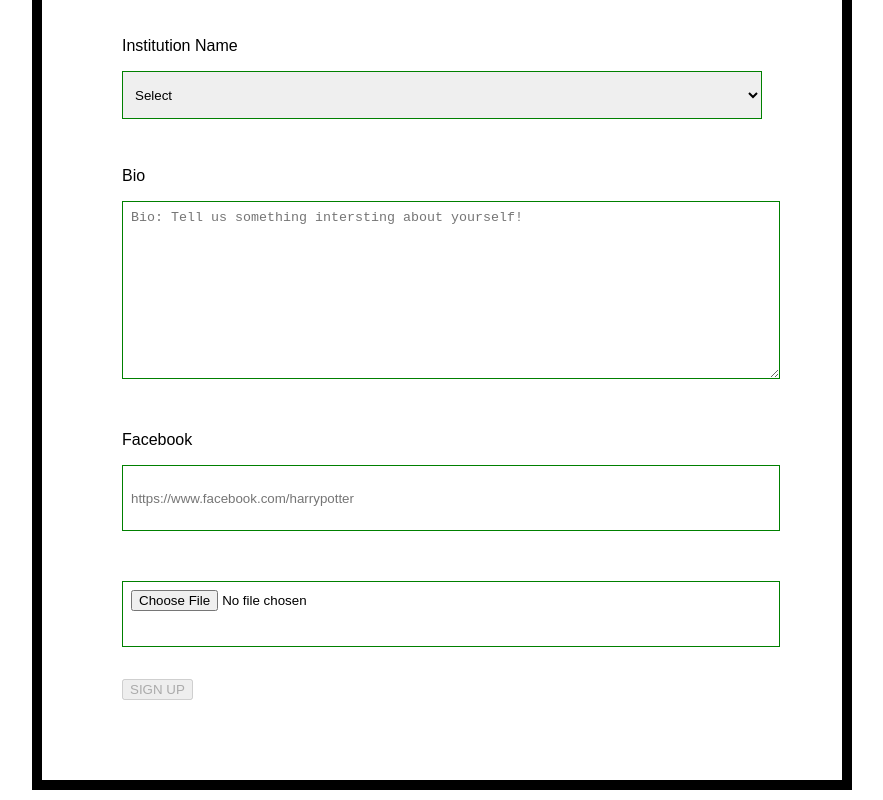
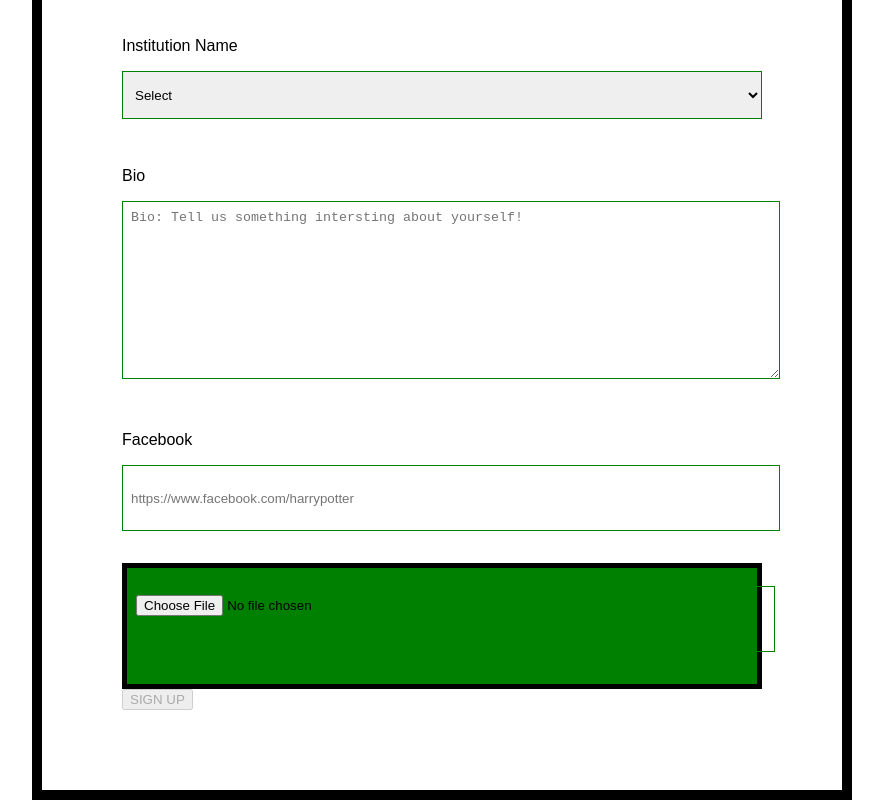
Before and after one commit to Aseelaldallal/Form_Playground, a React (Create React App) app: page / in a window 1280 px wide. Shown: the part 939-1739 px from the top of the page, without its empty margins (198-1081 px from the left). Built offline with nearby package versions, Linux system fonts and the light colour scheme.

Commit message:
add ImageUpload component to signup: working

```diff
--- a/src/components/UI/ImageUpload/ImageUpload.js
+++ b/src/components/UI/ImageUpload/ImageUpload.js
@@ -1,6 +1,10 @@
+import React from 'react';
+import './styles.css';
+
 const ImageUpload = props => {
+  console.log(props);
   return (
-    <div>
+    <div className="imageUpload">
       <img className="image" src={props.imgURL} />
       <input type="file" onChange={props.changed} />
     </div>
--- a/src/containers/SignUp/SignUp.js
+++ b/src/containers/SignUp/SignUp.js
@@ -2,6 +2,7 @@
 import React, { Component } from 'react';
 // Components and Containers
 import Input from '../../components/UI/Input/Input';
+import ImageUpload from '../../components/UI/ImageUpload/ImageUpload';
 //Utility
 import { updateObject, checkValidity } from '../../utility/utility';
 // Styles
@@ -266,7 +267,13 @@ class SignUp extends Component {
     let reader = new FileReader();
     let file = e.target.files[0];
     reader.onloadend = () => {
-      this.setState({ imgURL: reader.result, file: file });
+      let updatedImageData = updateObject(this.state.imageData, {
+        imgURL: reader.result,
+        file: file
+      });
+      this.setState({
+        imageData: updatedImageData
+      });
     };
     reader.readAsDataURL(file);
   };
@@ -276,14 +283,10 @@ class SignUp extends Component {
       <div className="container">
         <form onSubmit={this.handleSubmit}>
           {this.renderFormElements()}
-          <div>
-            <img className="image" src={this.state.imgURL} />
-            <input
-              type="file"
-              ref={input => (this.myinput = input)}
-              onChange={event => this.handleImageChange(event)}
-            />
-          </div>
+          <ImageUpload
+            changed={e => this.handleImageChange(e)}
+            imgURL={this.state.imageData.imgURL}
+          />
           <button disabled={!this.state.formIsValid}>SIGN UP</button>
         </form>
       </div>
```
